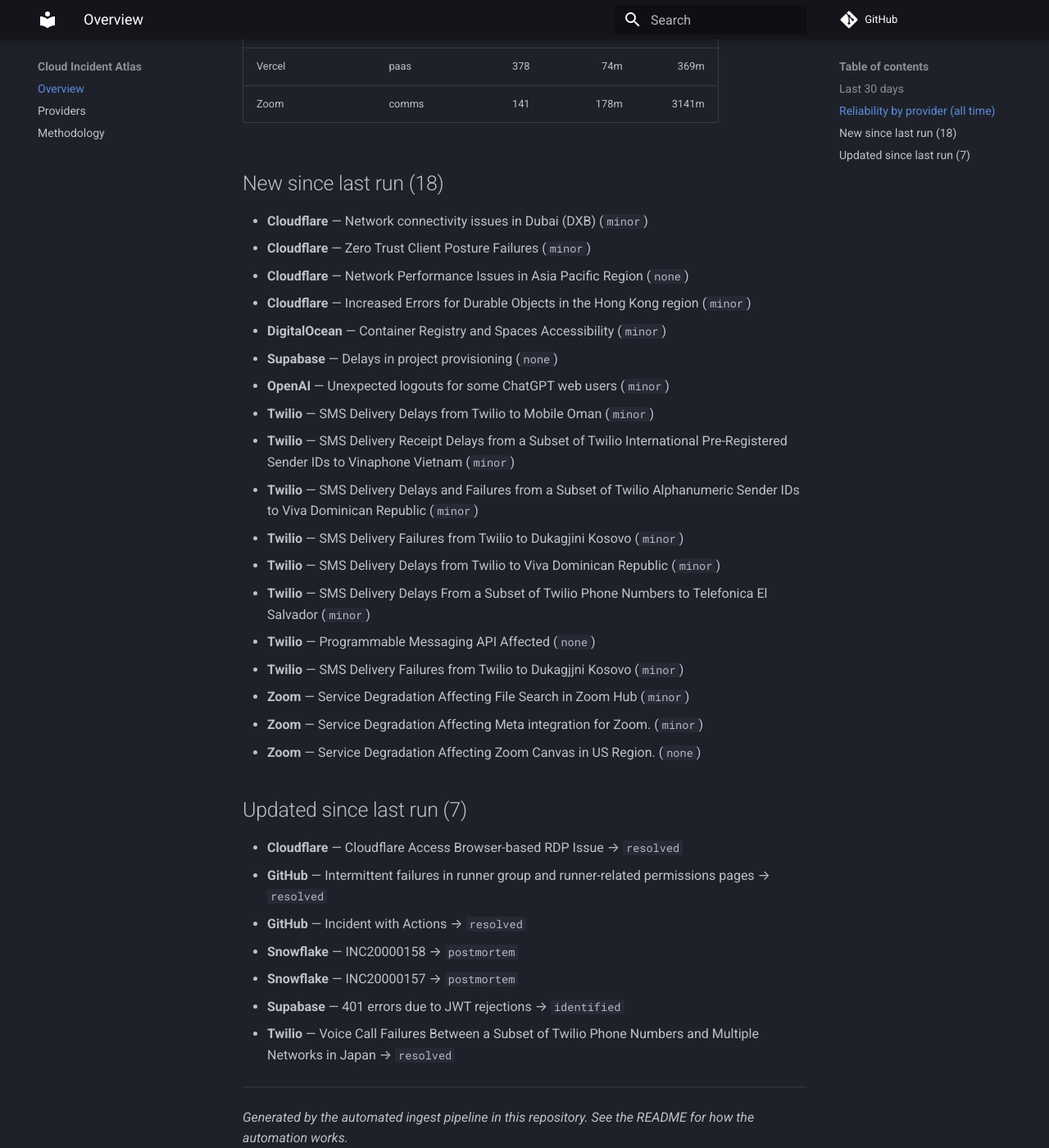
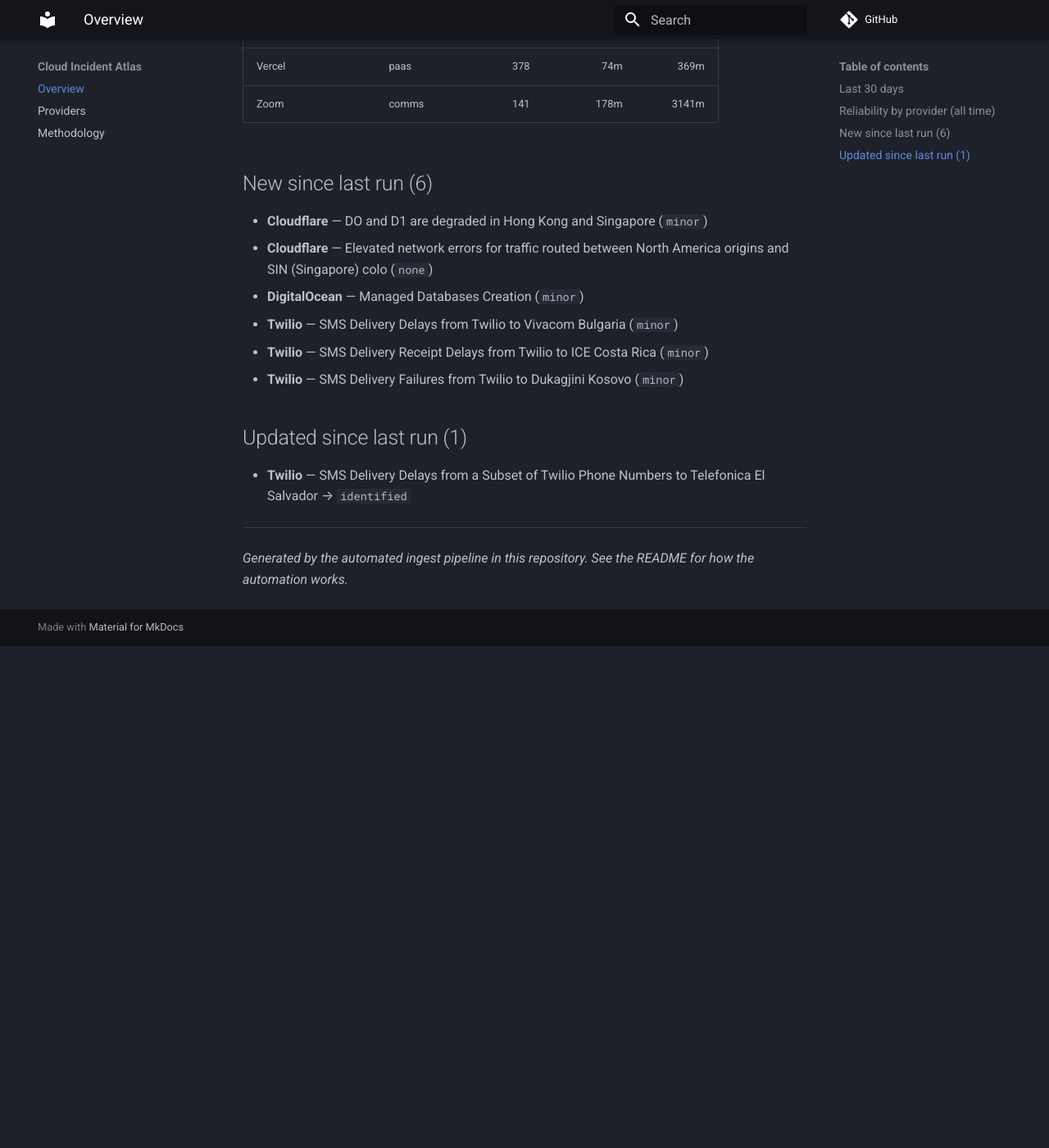
Before and after one commit to ayushgupta07xx/cloud-incident-atlas, an MkDocs documentation site: the page built from docs/index.md, in a window 1280 px wide and 1400 px high, scrolled down 1434 px. Shown: the whole window at 82% size. Built offline with MkDocs 1.6.1 and Material for MkDocs 9.7.7, drawn with Linux system fonts in a browser that asks for light colours; comment, search, counter and statistics services are not loaded; after the commit the page ends 2222 px from its top, so only the background shows below that; some of the changed text lies outside the part shown.

Commit message:
docs: refresh digest and charts
Regenerated from the corpus by the ingest pipeline.

Run: https://github.com/ayushgupta07xx/cloud-incident-atlas/actions/runs/32692316065

Co-authored-by: github-actions[bot] <41898282+github-actions[bot]@users.noreply.github.com>

```diff
--- a/docs/index.md
+++ b/docs/index.md
@@ -32,40 +32,22 @@
 | Sentry | observability | 331 | 84m | 356m |
 | Snowflake | data | 190 | 121m | 598m |
 | Supabase | paas | 385 | 158m | 892m |
-| Twilio | comms | 10787 | 270m | 1076m |
+| Twilio | comms | 10790 | 270m | 1075m |
 | Vercel | paas | 378 | 74m | 369m |
 | Zoom | comms | 141 | 178m | 3141m |
 
-## New since last run (18)
+## New since last run (6)
 
-- **Cloudflare** — Network connectivity issues in Dubai (DXB) (`minor`)
-- **Cloudflare** — Zero Trust Client Posture Failures (`minor`)
-- **Cloudflare** — Network Performance Issues in Asia Pacific Region (`none`)
-- **Cloudflare** — Increased Errors for Durable Objects in the Hong Kong region (`minor`)
-- **DigitalOcean** — Container Registry and Spaces Accessibility (`minor`)
-- **Supabase** — Delays in project provisioning (`none`)
-- **OpenAI** — Unexpected logouts for some ChatGPT web users (`minor`)
-- **Twilio** — SMS Delivery Delays from Twilio to Mobile Oman (`minor`)
-- **Twilio** — SMS Delivery Receipt Delays from a Subset of Twilio International Pre-Registered Sender IDs to Vinaphone Vietnam (`minor`)
-- **Twilio** — SMS Delivery Delays and Failures from a Subset of Twilio Alphanumeric Sender IDs to Viva Dominican Republic (`minor`)
+- **Cloudflare** — DO and D1 are degraded in Hong Kong and Singapore (`minor`)
+- **Cloudflare** — Elevated network errors for traffic routed between North America origins and SIN (Singapore) colo (`none`)
+- **DigitalOcean** — Managed Databases Creation (`minor`)
+- **Twilio** — SMS Delivery Delays from Twilio to Vivacom Bulgaria (`minor`)
+- **Twilio** — SMS Delivery Receipt Delays from Twilio to ICE Costa Rica (`minor`)
 - **Twilio** — SMS Delivery Failures from Twilio to Dukagjini Kosovo (`minor`)
-- **Twilio** — SMS Delivery Delays from Twilio to Viva Dominican Republic (`minor`)
-- **Twilio** — SMS Delivery Delays From a Subset of Twilio Phone Numbers to Telefonica El Salvador (`minor`)
-- **Twilio** — Programmable Messaging API Affected (`none`)
-- **Twilio** — SMS Delivery Failures from Twilio to Dukagjjni Kosovo (`minor`)
-- **Zoom** — Service Degradation Affecting File Search in Zoom Hub (`minor`)
-- **Zoom** — Service Degradation Affecting Meta integration for Zoom. (`minor`)
-- **Zoom** — Service Degradation Affecting Zoom Canvas in US Region. (`none`)
 
-## Updated since last run (7)
+## Updated since last run (1)
 
-- **Cloudflare** — Cloudflare Access Browser-based RDP Issue → `resolved`
-- **GitHub** — Intermittent failures in runner group and runner-related permissions pages → `resolved`
-- **GitHub** — Incident with Actions → `resolved`
-- **Snowflake** — INC20000158 → `postmortem`
-- **Snowflake** — INC20000157 → `postmortem`
-- **Supabase** — 401 errors due to JWT rejections → `identified`
-- **Twilio** — Voice Call Failures Between a Subset of Twilio Phone Numbers and Multiple Networks in Japan → `resolved`
+- **Twilio** — SMS Delivery Delays from a Subset of Twilio Phone Numbers to Telefonica El Salvador → `identified`
 
 ---
 
```
Also changed, not shown: other parts of docs/index.md (+5 -5 lines), README.md (+4 -13 lines), docs/providers.md (+6 -6 lines), docs/img/timeline.svg.
